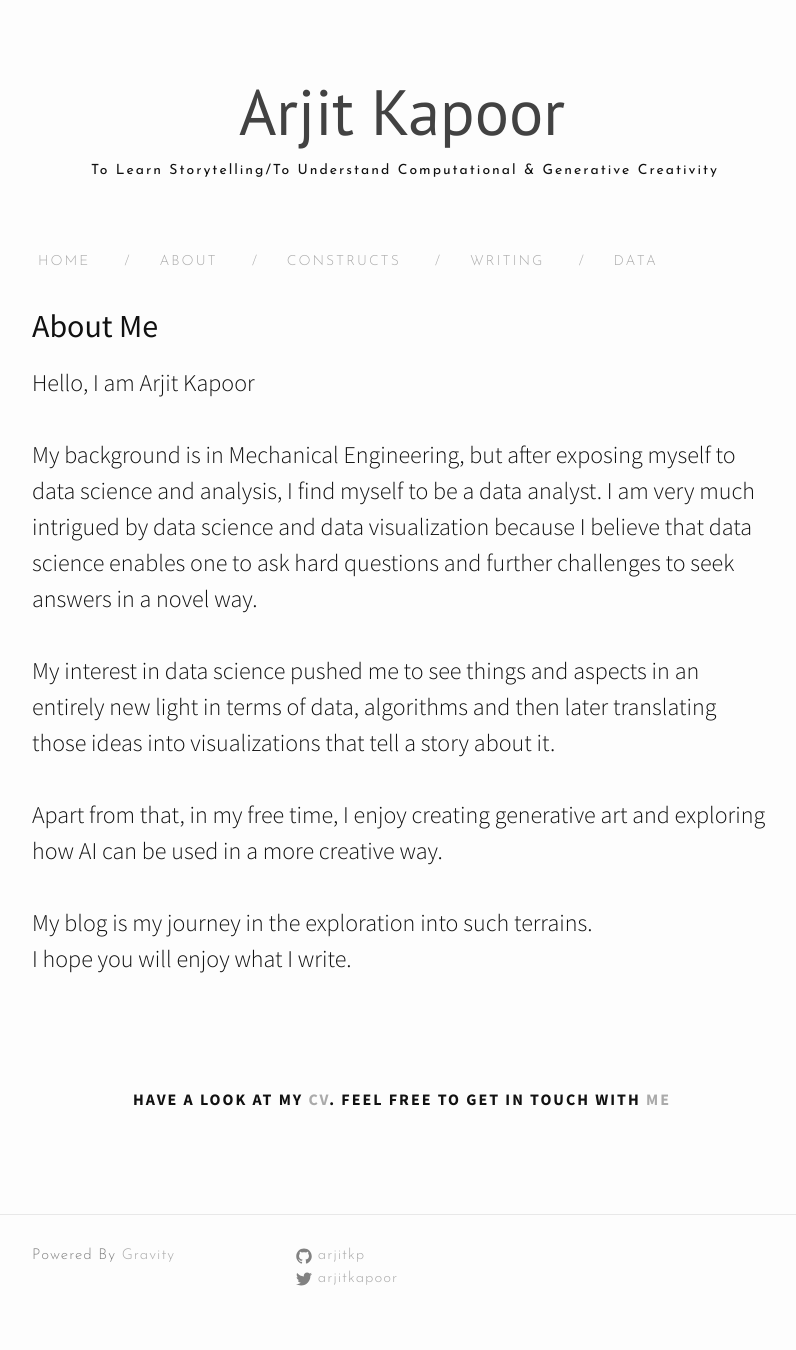
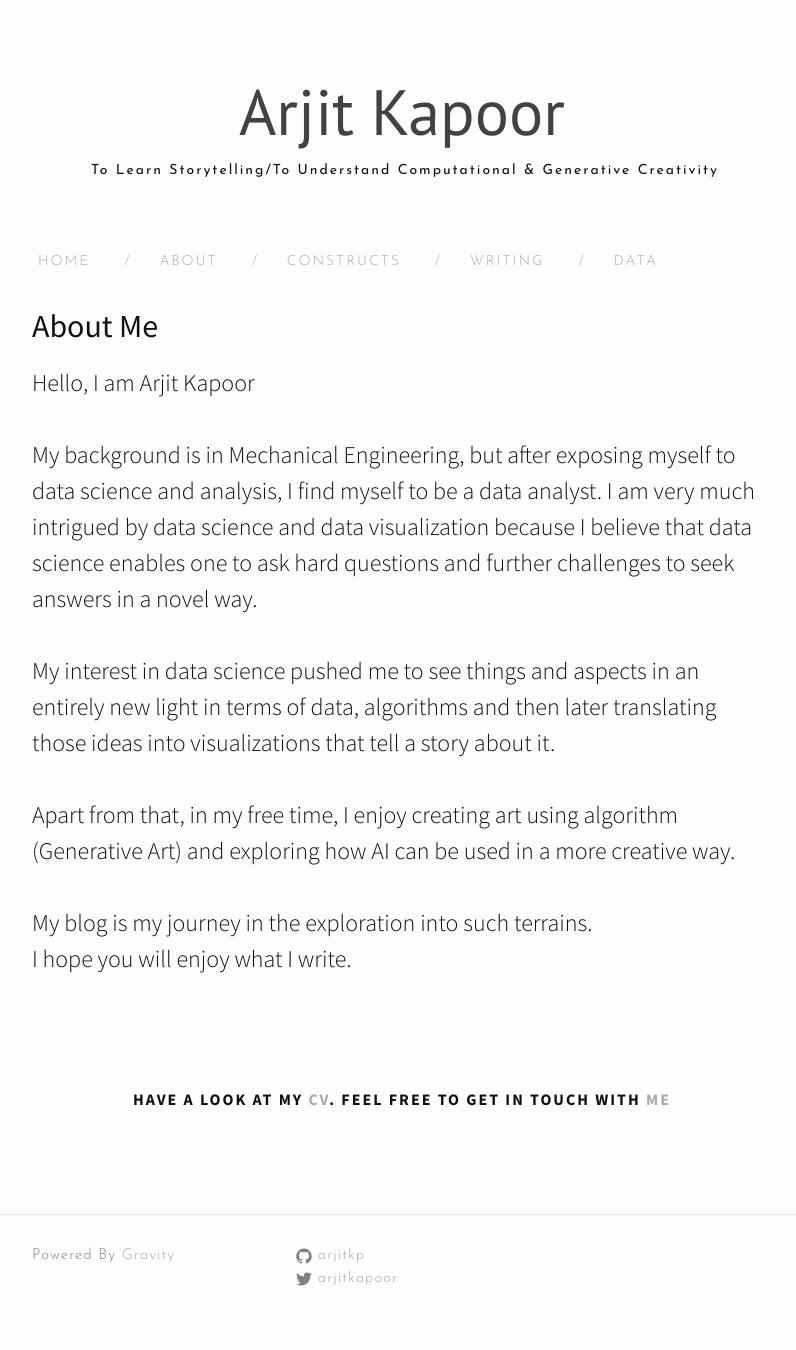
Before and after one commit to manuelvarzen/arjitkp.github.io, a Jekyll site: the page built from a_about.md, in a window 1280 px wide. Shown: the whole page, without its empty margins (238-1034 px from the left). Built offline with Jekyll 4.4.1, drawn with Linux system fonts in a browser that asks for light colours; nearby versions of some CDN libraries.

Commit message:
Update a_about.md

```diff
--- a/a_about.md
+++ b/a_about.md
@@ -5,6 +5,6 @@ permalink: /about/
 ---
 
 <h2>About Me</h2>
-<p>Hello, I am Arjit Kapoor<br><br> My background is in Mechanical Engineering, but after exposing myself to data science and analysis, I find myself to be a data analyst. I am very much intrigued by data science and data visualization because I believe that data science enables one to ask hard questions and further challenges to seek answers in a novel way.<br><br>My interest in data science pushed me to see things and aspects in an entirely new light in terms of data, algorithms and then later translating those ideas into visualizations that tell a story about it.<br><br>Apart from that, in my free time, I enjoy creating generative art and exploring how AI can be used in a more creative way. <br><br> My blog is my journey in the exploration into such terrains.<br> I hope you will enjoy what I write.</p>
+<p>Hello, I am Arjit Kapoor<br><br> My background is in Mechanical Engineering, but after exposing myself to data science and analysis, I find myself to be a data analyst. I am very much intrigued by data science and data visualization because I believe that data science enables one to ask hard questions and further challenges to seek answers in a novel way.<br><br>My interest in data science pushed me to see things and aspects in an entirely new light in terms of data, algorithms and then later translating those ideas into visualizations that tell a story about it.<br><br>Apart from that, in my free time, I enjoy creating art using algorithm (Generative Art) and exploring how AI can be used in a more creative way. <br><br> My blog is my journey in the exploration into such terrains.<br> I hope you will enjoy what I write.</p>
 <br><br>
 <center><p ><strong><span class="manual">Have a look at my <a href="https://drive.google.com/file/d/0B-uTeVTFDdmaU09JRDRXcm1JS0U/view?usp=sharing">CV</a>. Feel free to get in touch with <a href="mailto:arjitkapoor93@outlook.com">me</a>
```
